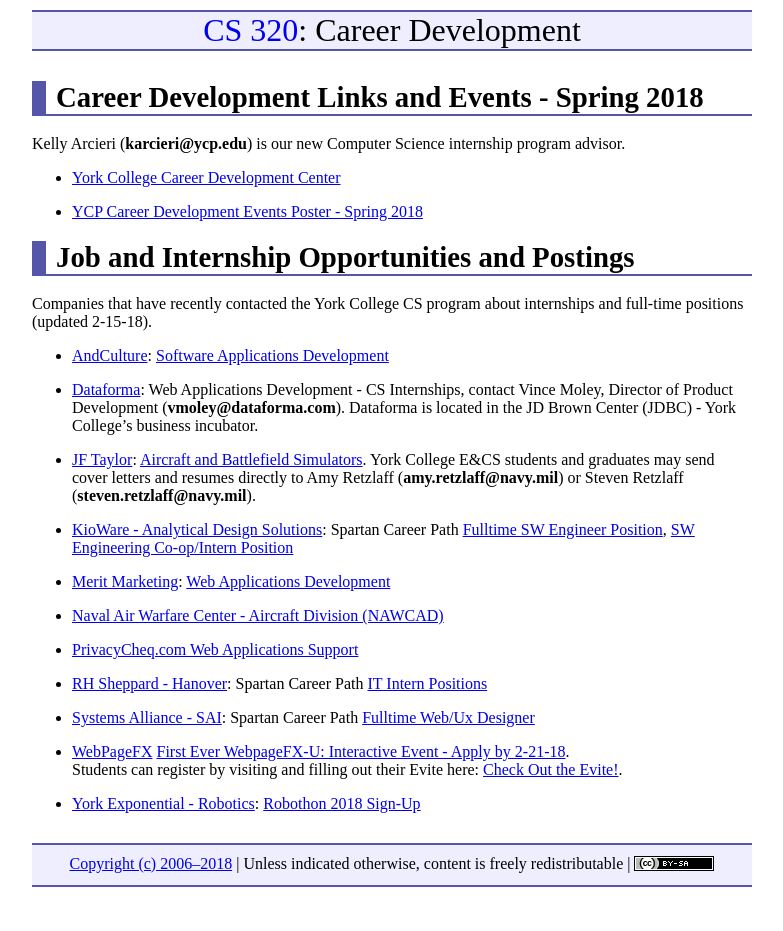
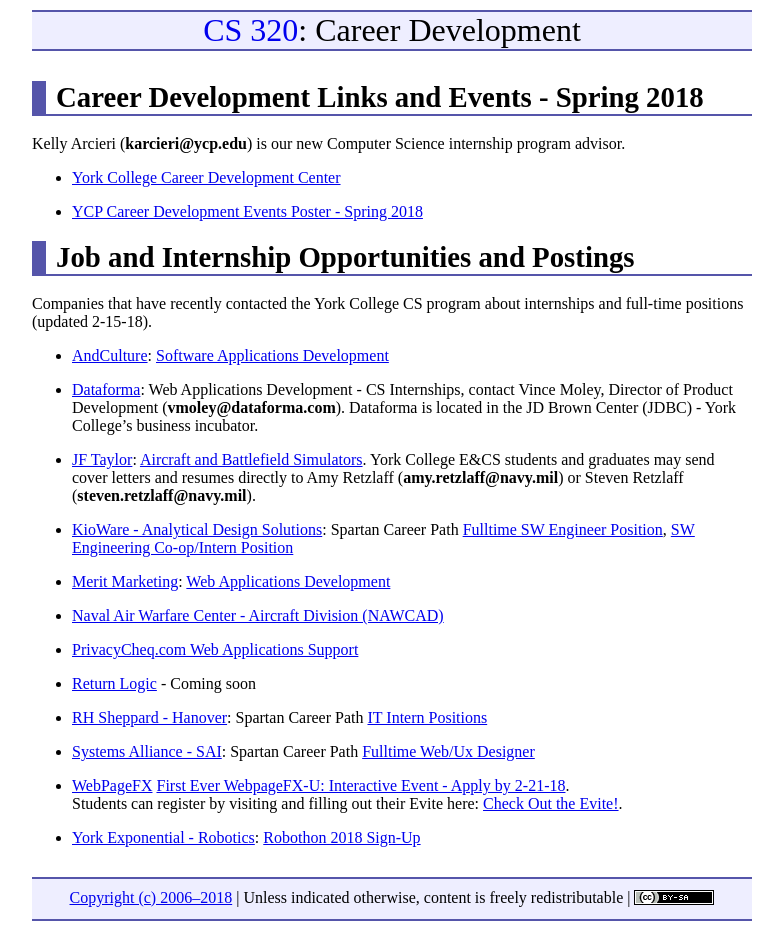
Before and after one commit to ycpcs/cs320-spring2018, a Jekyll site: the page built from careers/index.md, in a window 1280 px wide. Shown: the whole page, without its empty margins (248-1031 px from the left). Built offline with Jekyll 4.4.1, drawn with Linux system fonts in a browser that asks for light colours; before the commit the page ends 900 px from its top, so only the background shows below that.

Commit message:
added employer

```diff
--- a/careers/index.md
+++ b/careers/index.md
@@ -33,6 +33,8 @@ Companies that have recently contacted the York College CS program about interns
 
 * [PrivacyCheq.com Web Applications Support](PrivacyCheqPosting_012118.pdf)
 
+* [Return Logic](https://returnlogic.com) - Coming soon
+
 * [RH Sheppard - Hanover](http://rhsheppard.com): Spartan Career Path [IT Intern Positions](RHSheppard_IT_Intern.pdf)
 
 * [Systems Alliance - SAI](https://www.systemsalliance.com): Spartan Career Path [Fulltime Web/Ux Designer](SAI_Web_UX_Designer.pdf)
```
